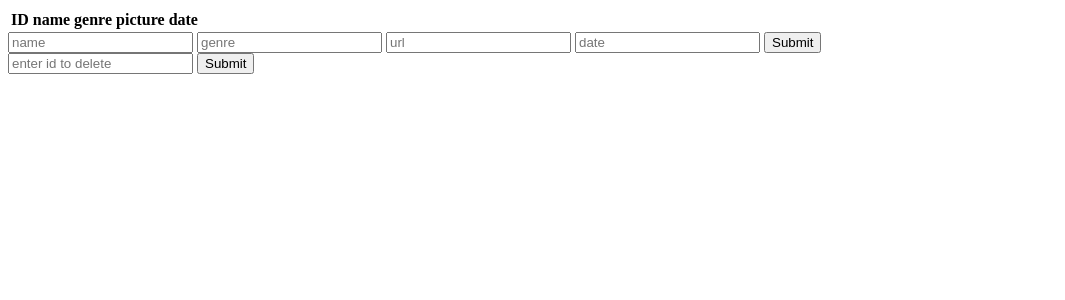
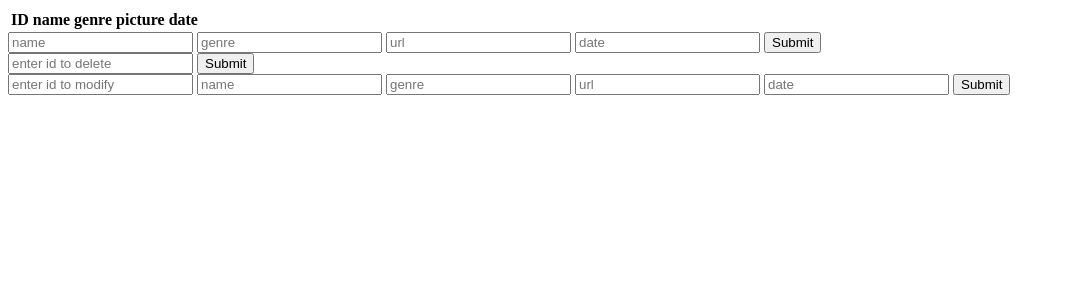
Before and after one commit to mariete36/SI_PHP, a PHP site: page / in a window 1280 px wide. Shown: the top 300 px of the page, without its empty margins (0-1065 px from the left). Run offline with PHP 8.4, Linux system fonts and the light colour scheme; data that the repository does not hold is empty.

Commit message:
add update

```diff
--- a/index.php
+++ b/index.php
@@ -74,6 +74,15 @@ session_start();
         <input type="submit">
     </form>
 
+    <form action="actions/action_modify.php" method="POST">
+        <input type="text" name="id" placeholder="enter id to modify">
+        <input type="text"      name='name'         placeholder="name">
+        <input type="text"      name='genre'        placeholder="genre">
+        <input type="text"      name='picture'      placeholder="url">
+        <input type="text"      name='date'      placeholder="date">
+        <input type="submit">
+    </form>
+
 <?php
 // SHOW ERROR MESSAGES
 //require_once "show_error_msg.php";
```
Also changed, not shown: actions/action_modify.php (+21 -6 lines).
